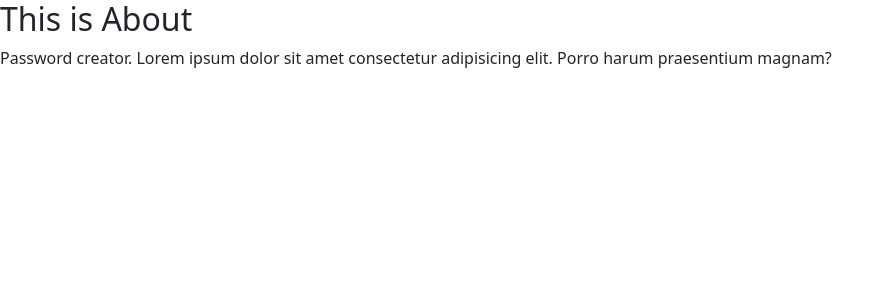
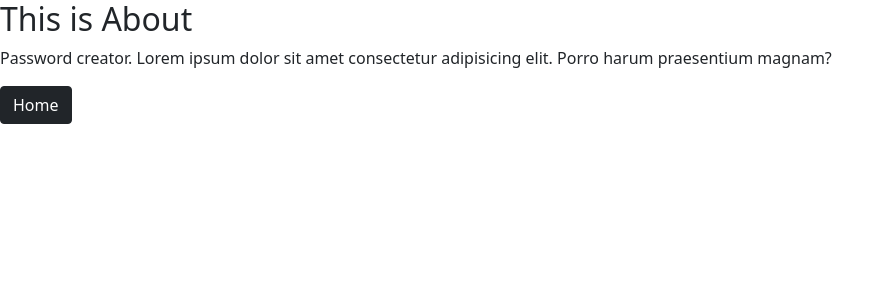
Before and after one commit to KhairuzzamanHridoy97/password-creator1, a Django app: page /about/ in a window 1280 px wide. Shown: the top 300 px of the page, without its empty margins (0-895 px from the left). Run offline with Django 3.2, Linux system fonts and the light colour scheme.

Commit message:
another commit

```diff
--- a/generator/templates/generator/about.html
+++ b/generator/templates/generator/about.html
@@ -10,5 +10,8 @@
 <body>
     <h2>This is About</h2>
     <p>Password creator. Lorem ipsum dolor sit amet consectetur adipisicing elit. Porro harum praesentium magnam?</p>
+
+    <a href="{% url 'home' %}" class="btn btn-dark">Home </a>
+
 </body>
 </html>
```
